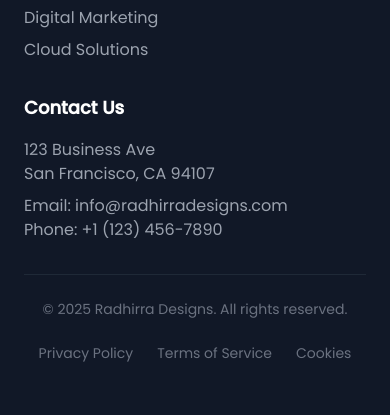
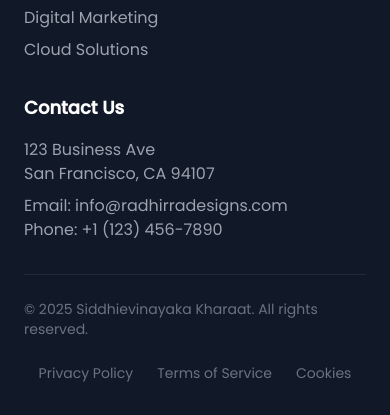
Before and after one commit to Siddhievinayaka/-Django_E_commerce_WebApp_Radhirra_Designs, a Django app: page /cart/ in a window 390 px wide. Shown: the part 1279-1694 px from the top of the page. Before the commit the page ends 1641 px from the top, so only its background shows below. Run offline with Django 5.2, Linux system fonts and the light colour scheme; some libraries are stand-ins or nearby versions.

Commit message:
Main Update2.o

```diff
--- a/templates/includes/_footer.html
+++ b/templates/includes/_footer.html
@@ -99,7 +99,7 @@
     </div>
 
     <div class="border-t border-gray-800 pt-6 flex flex-col md:flex-row justify-between items-center">
-      <p class="text-gray-500 text-sm mb-4 md:mb-0">© 2025 Radhirra Designs. All rights reserved.</p>
+      <p class="text-gray-500 text-sm mb-4 md:mb-0">© 2025 Siddhievinayaka Kharaat. All rights reserved.</p>
       <div class="flex space-x-6">
         <a href="#" class="text-gray-500 hover:text-white text-sm transition">Privacy Policy</a>
         <a href="#" class="text-gray-500 hover:text-white text-sm transition">Terms of Service</a>
```
